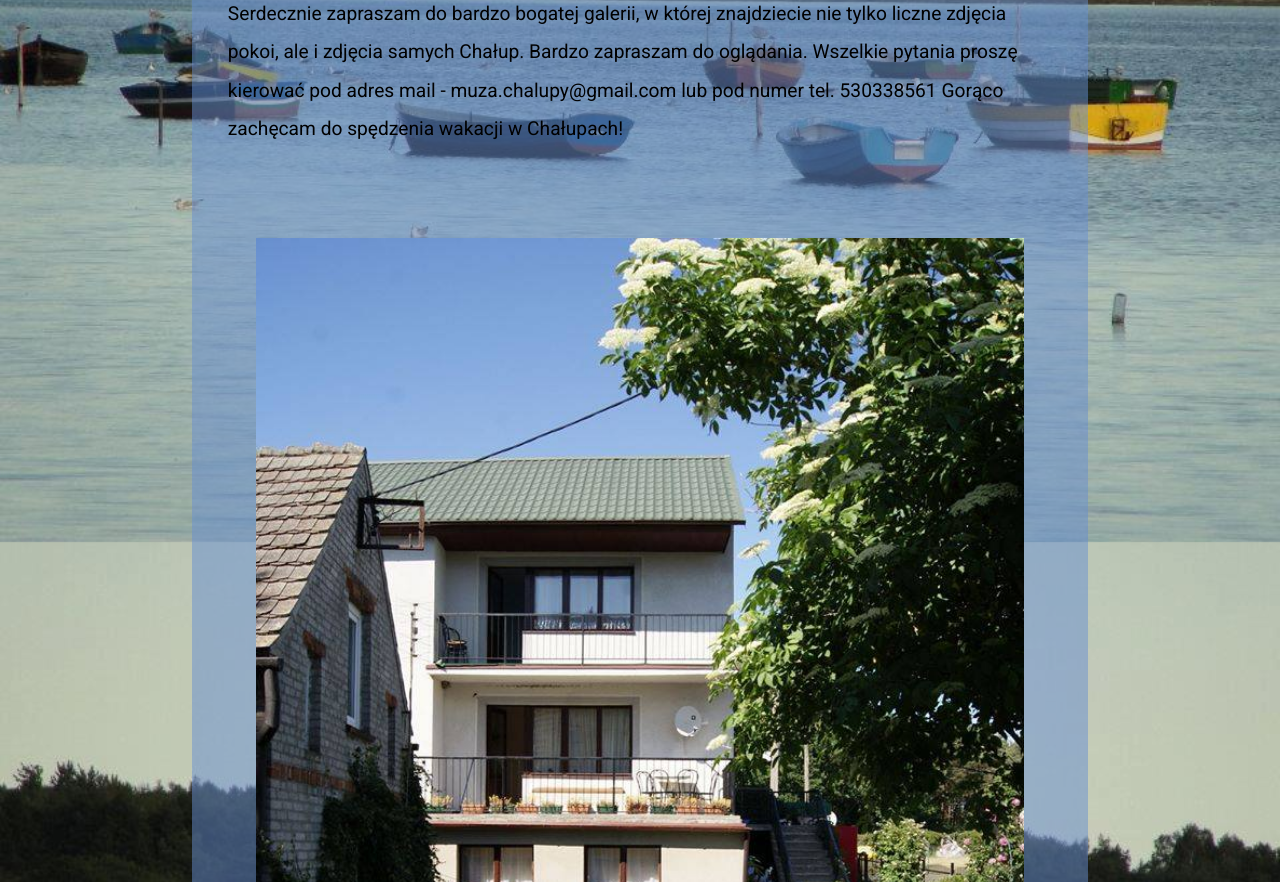
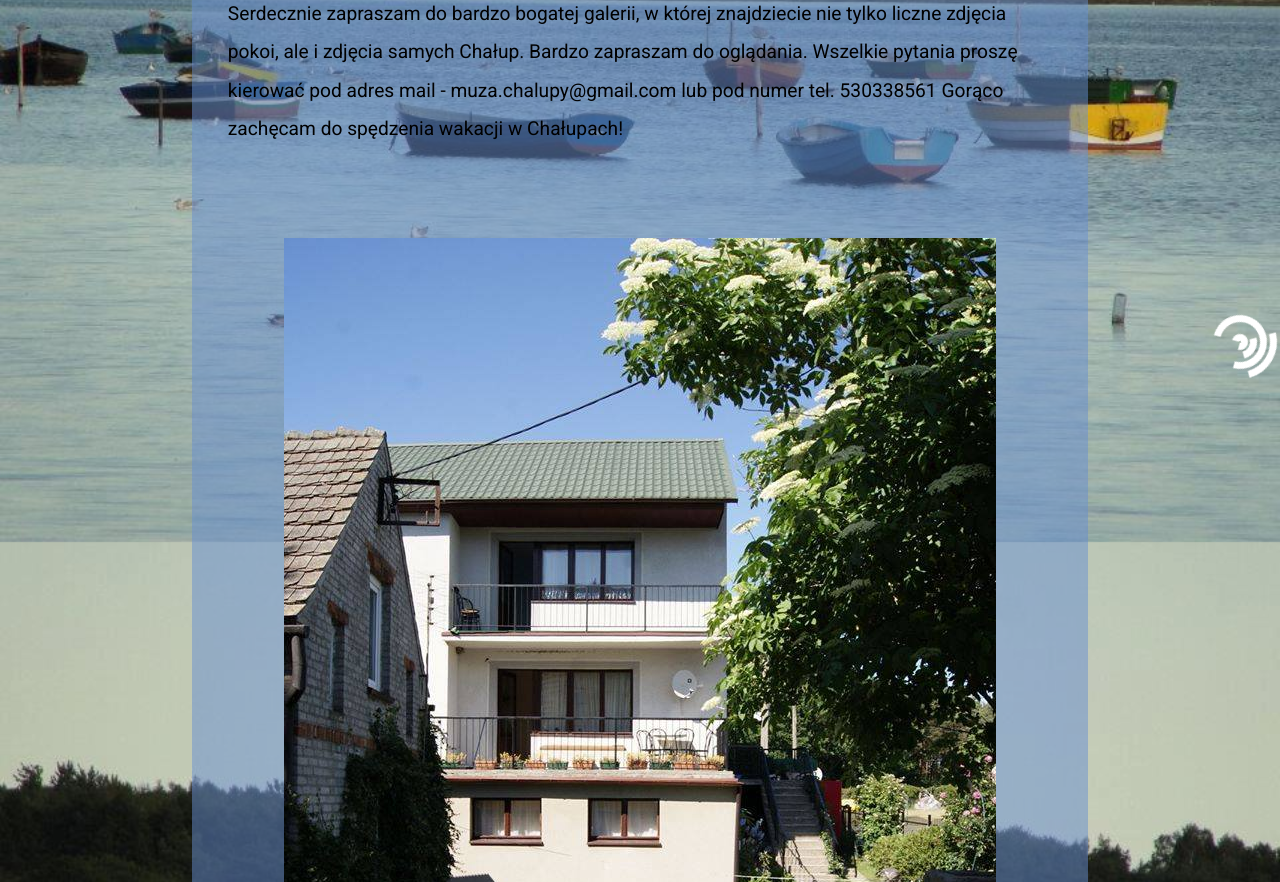
Before and after one commit to lMuzal/Magador, a plain HTML site: page index.html in a window 1280 px wide. Shown: the part 418-1300 px from the top of the page. Drawn offline with Linux system fonts and the light colour scheme.

Commit message:
Some changes

```diff
--- a/styles/style.scss
+++ b/styles/style.scss
@@ -50,11 +50,9 @@ main{
     margin: 0 auto;
     padding-top: 6%;
     width: 70%;
-    height: 250vh;
     display: flex;
     flex-direction: column;
-    justify-content: flex-start;
-    align-items: center;
+    min-width: 300px;
     h1{
         font-family: 'Roboto', sans-serif;
         padding: 5%;
@@ -66,10 +64,13 @@ main{
         padding: 2% 4% 10%;
         line-height: 2em;
     }
-    img{
-        height: 130vh;
-        width: 60vw;
+    div{
+      display: flex;
+      justify-content: center;
+        img{
+        max-width: 90%;
     }
+  }
 }
 
 .loader {
@@ -80,7 +81,7 @@ main{
     left: 0;
     right: 0;
     bottom: 0;
-    margin: 0 auto auto 0;
+    margin: auto 0 0 auto ;
   }
 
   .loader > div {
```
Also changed, not shown: styles/style.css, 1 other file.
